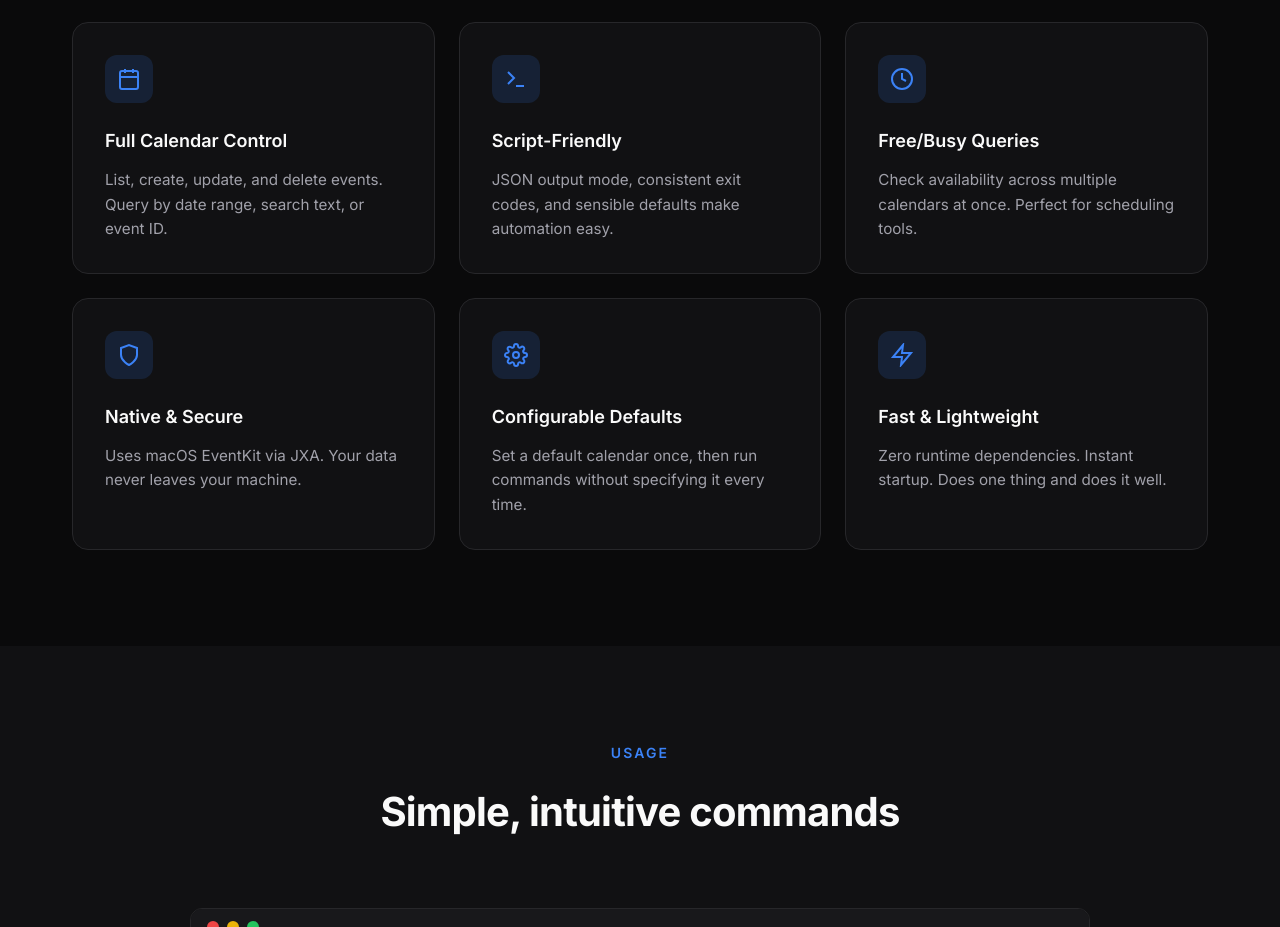
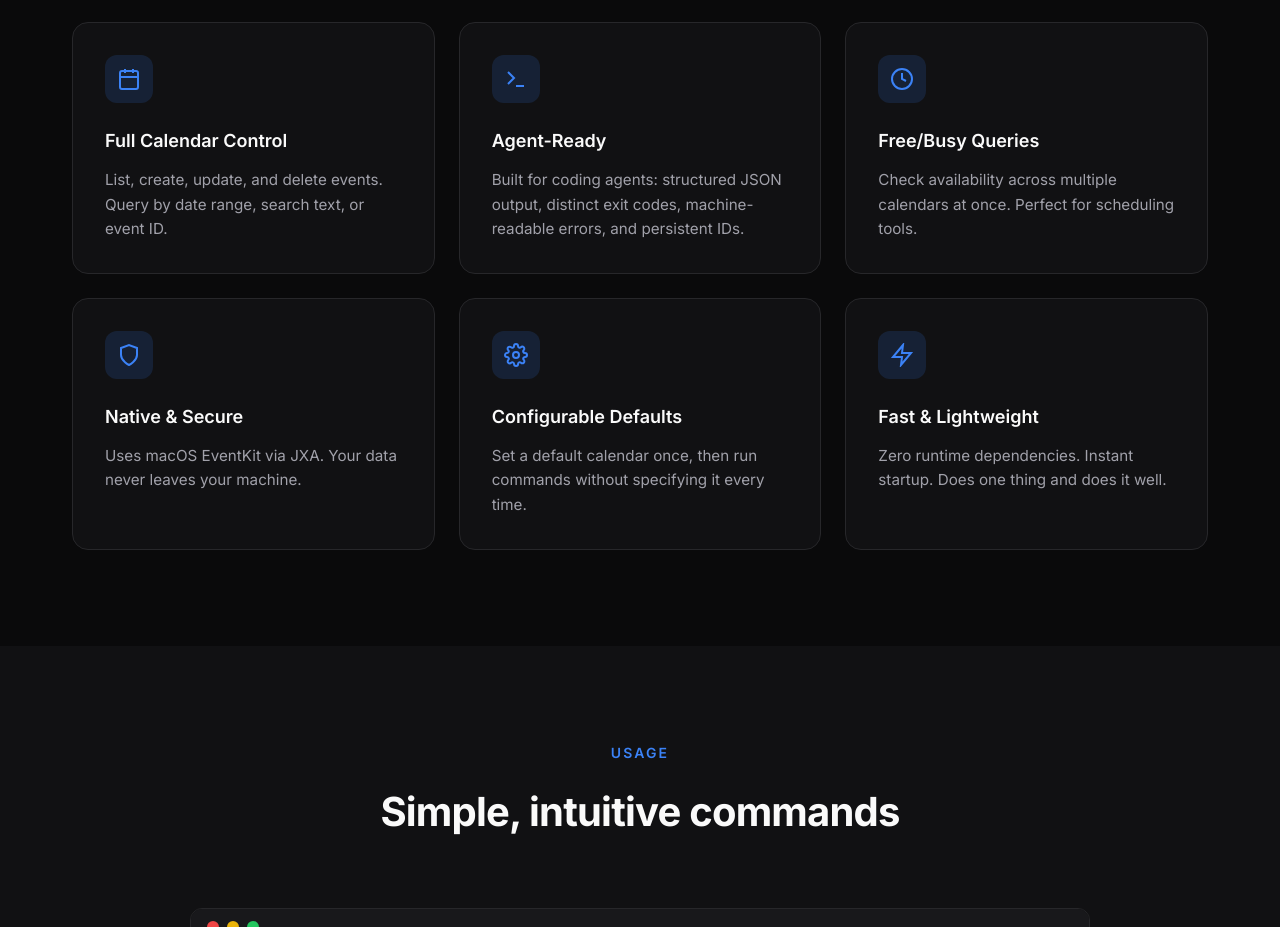
Before and after one commit to joargp/accli, a website: page docs/index.html in a window 1280 px wide. Shown: the part 1040-1967 px from the top of the page. Drawn offline with Linux system fonts and the light colour scheme.

Commit message:
docs: add agent-ready documentation
Highlight that accli is designed for coding agents with structured
JSON output, distinct exit codes, machine-readable error codes,
and persistent calendar IDs.

```diff
--- a/docs/index.html
+++ b/docs/index.html
@@ -409,8 +409,8 @@
             <line x1="12" y1="19" x2="20" y2="19"></line>
           </svg>
         </div>
-        <h3>Script-Friendly</h3>
-        <p>JSON output mode, consistent exit codes, and sensible defaults make automation easy.</p>
+        <h3>Agent-Ready</h3>
+        <p>Built for coding agents: structured JSON output, distinct exit codes, machine-readable errors, and persistent IDs.</p>
       </div>
 
       <div class="feature-card">
```
Also changed, not shown: README.md, 1 other file.
